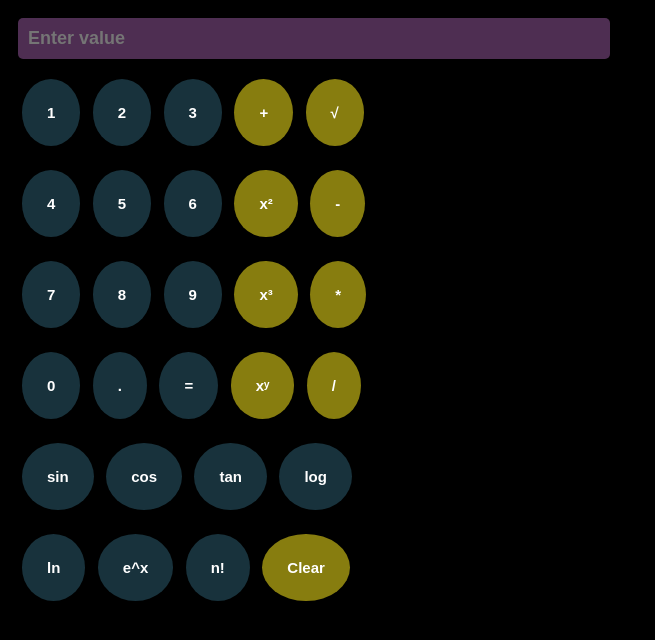
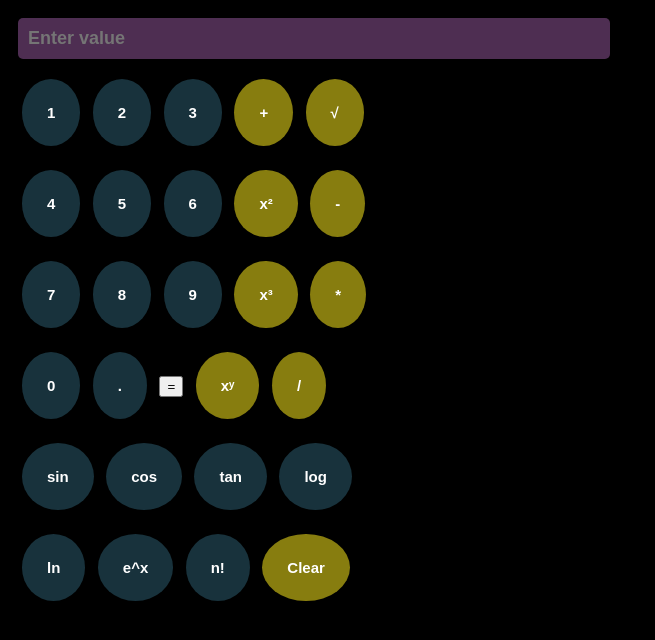
Before and after one commit to ydv-prince/Scientific-Calculator, a plain HTML site: page index.html in a window 1280 px wide. Shown: the whole page, without its empty margins (0-655 px from the left). Drawn offline with Linux system fonts and the light colour scheme.

Commit message:
Update index.html

```diff
--- a/index.html
+++ b/index.html
@@ -39,7 +39,7 @@
     <p>
         <button class="button gray-button" onclick="updateCalculation('0')">0</button>
         <button class="button gray-button" onclick="updateCalculation('.')">.</button>
-        <button class="button gray-button" onclick="calculateResult()">=</button>
+        <button class="button equal-button" onclick="calculateResult()">=</button>
         <button class="button yellow-button" onclick="calculateFunction('power')">xʸ</button>
         <button class="button yellow-button" onclick="updateCalculation(' / ')">/</button>
     </p>
```
